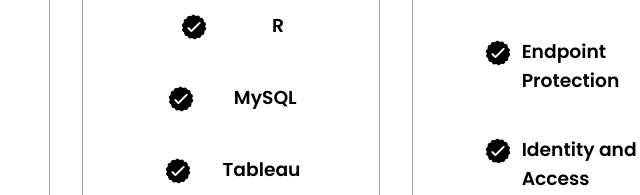
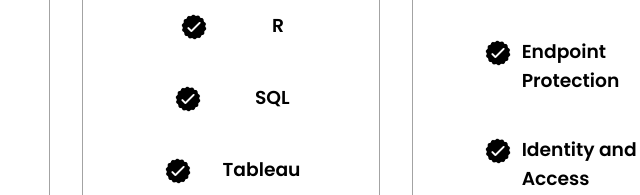
Before and after one commit to Mau0404/Portfolio, a plain HTML site: page index.html in a window 1280 px wide. Shown: the part 1985-2180 px from the top of the page, 409-1049 px from the left. Drawn offline with Linux system fonts and the light colour scheme.

Commit message:
first commit

```diff
--- a/index.html
+++ b/index.html
@@ -209,7 +209,7 @@
                   class="icon"
                 />
                 <div>
-                  <h3>MySQL</h3>
+                  <h3>SQL</h3>
                 </div>
               </article>
               <article>
```
Also changed, not shown: 1 other file.
